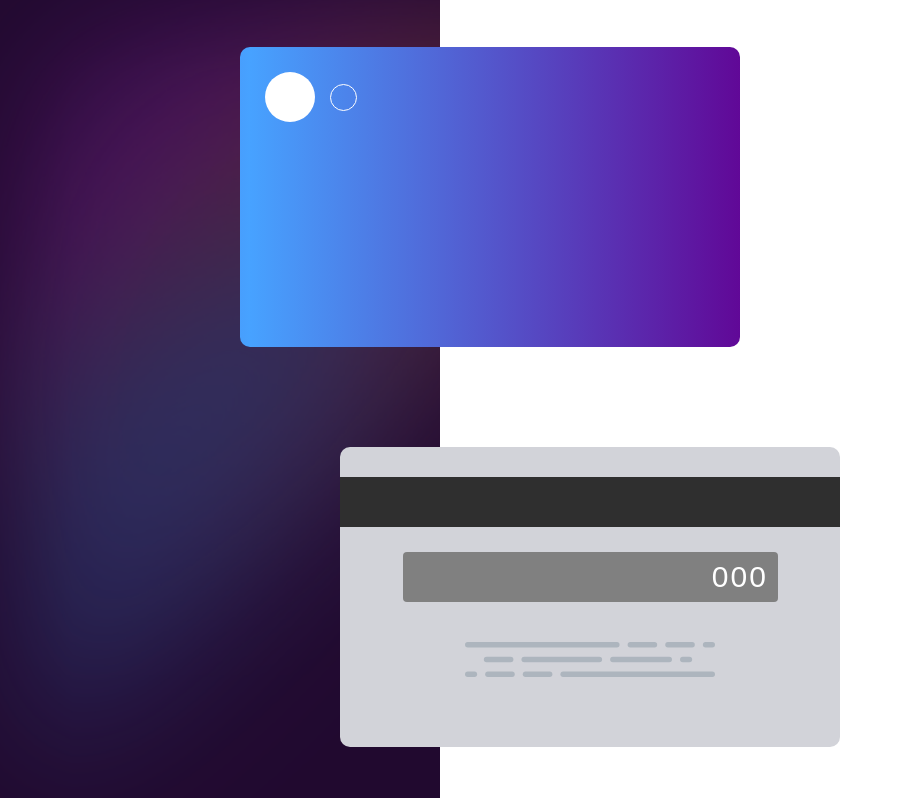
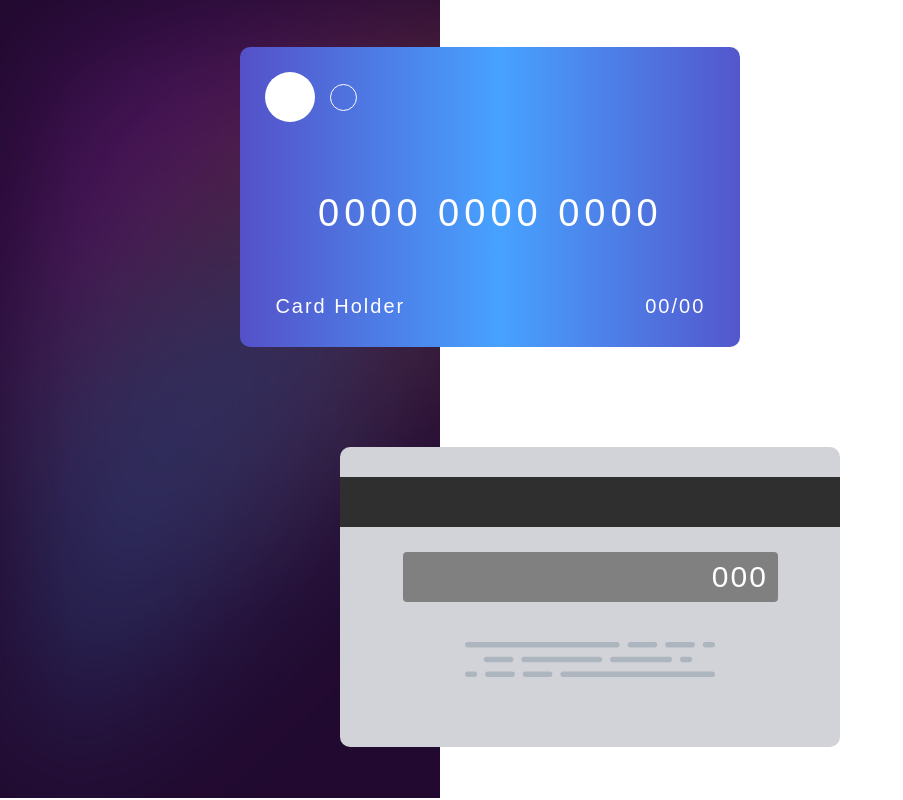
Before and after one commit to MasonBoom/Interactive-Card-Details-Form, a React (Create React App) app: page / in a window 1280 px wide. Shown: the whole page, without its empty margins (0-903 px from the left). Built offline with nearby package versions, Linux system fonts and the light colour scheme.

Commit message:
cards complete

```diff
--- a/src/App.js
+++ b/src/App.js
@@ -9,10 +9,13 @@ import {
   CvcSection,
   CardBackImg,
   WhiteCircle,
+  CardNumber,
+  CardName,
 } from './app.styles';
 import cardBackImg from './assets/cardBack.svg';
 
 function App() {
+
   return (
     <AppContainer>
       <ColoredBackground>
@@ -23,6 +26,10 @@ function App() {
           <WhiteCircle>
             <WhiteCircle className="transparentcircle"></WhiteCircle>
           </WhiteCircle>
+          <CardNumber>0000 0000 0000</CardNumber>
+          <CardName>Card Holder
+            <span>00/00</span>
+          </CardName>
         </CardFront>
         <CardBack>
           <CardSwipe />
--- a/src/app.styles.js
+++ b/src/app.styles.js
@@ -64,6 +64,30 @@ export const WhiteCircle = styled.div`
     }
 `;
 
+export const CardNumber = styled.span`
+    letter-spacing: 5px;
+    color: #FFFFFF;
+    font-size: 38px;
+    font-family: 'Arial', sans-serif;
+    margin-top: 70px;
+    align-text: center;
+    margin-left: auto;
+    margin-right: auto;
+`;
+
+export const CardName = styled.div`
+    letter-spacing: 2px;
+    margin-top: 60px;
+    font-size: 20px;
+    font-family: 'Arial', sans-serif;
+    color: #FFFFFF;
+    margin-left: 35px;
+
+    span {
+        margin-left: 240px;
+    }
+`;
+
 export const CardBack = styled.div`
     background: #D2D3D9;
     width: 500px;
```
